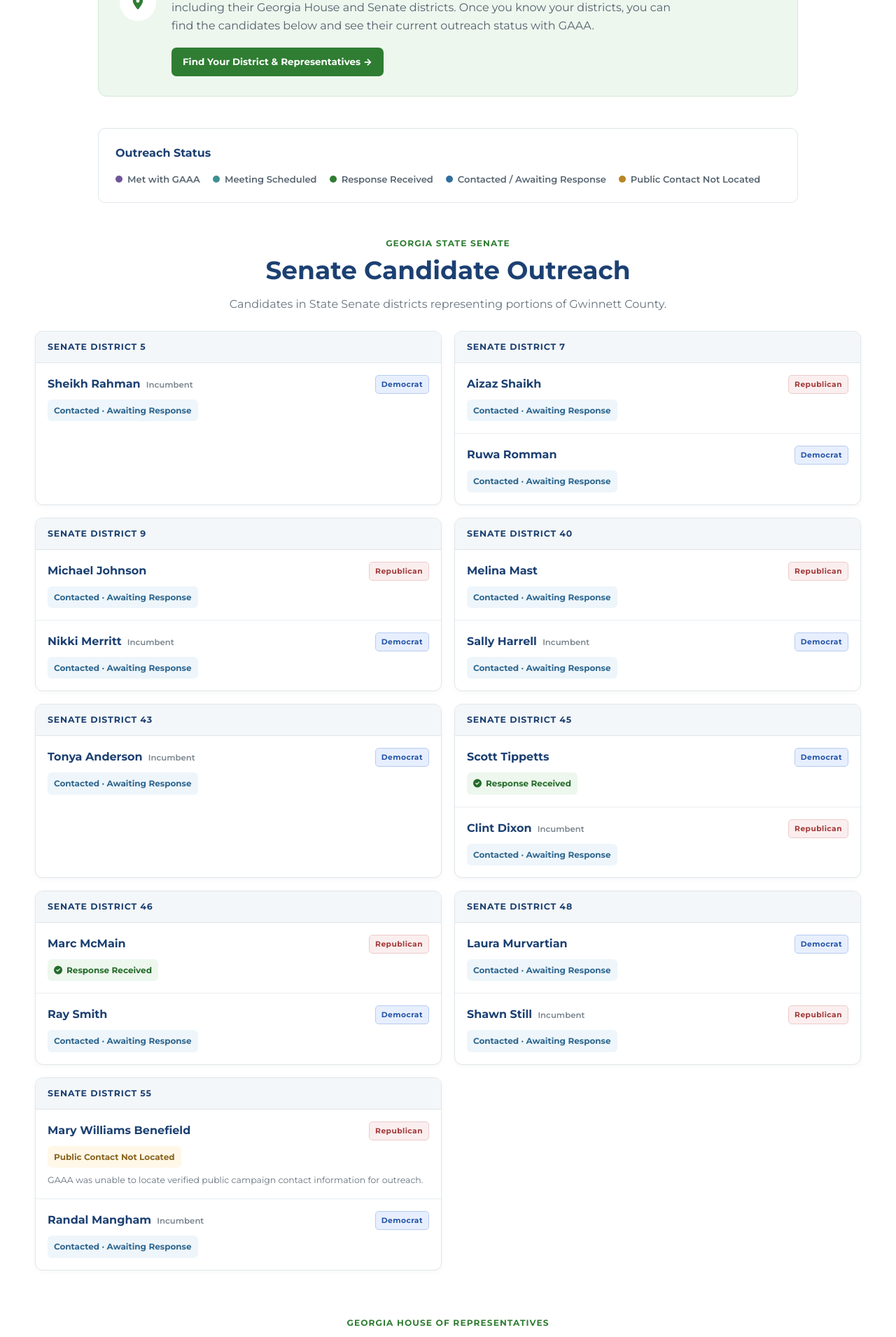
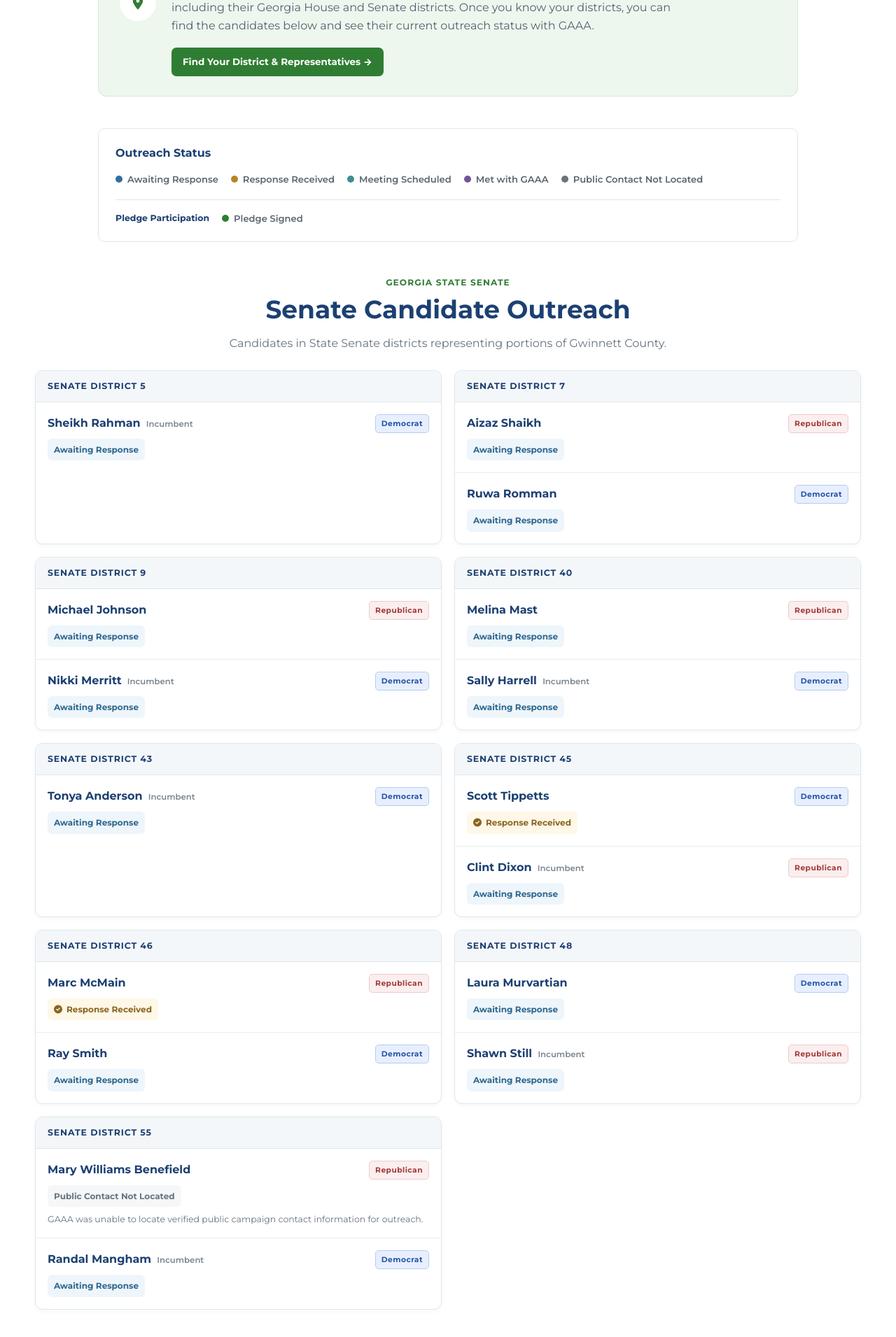
Before and after one commit to whitleybacon/gwinnett-animal-advocacy-alliance, a Jekyll site: the page built from election-2026/state/index.html, in a window 1280 px wide. Shown: the part 1381-3292 px from the top of the page at 70% size. Built offline with Jekyll 4.4.1, drawn with Linux system fonts in a browser that asks for light colours; some of the changed text lies outside the part shown.

Commit message:
Update index.html

```diff
--- a/election-2026/state/index.html
+++ b/election-2026/state/index.html
@@ -276,24 +276,44 @@
     border-radius: 50%;
   }
 
+  .state-election-page .legend-dot.awaiting {
+    background: var(--state-blue);
+  }
+
   .state-election-page .legend-dot.engaged {
-    background: var(--state-green);
+    background: var(--state-gold);
+  }
+
+  .state-election-page .legend-dot.scheduled {
+    background: #3f8f92;
   }
 
   .state-election-page .legend-dot.met {
     background: var(--state-purple);
   }
 
-  .state-election-page .legend-dot.scheduled {
-    background: #3f8f92;
-  }
-
-  .state-election-page .legend-dot.awaiting {
-    background: var(--state-blue);
+  .state-election-page .legend-dot.signed {
+    background: var(--state-green);
   }
 
   .state-election-page .legend-dot.not-located {
-    background: var(--state-gold);
+    background: var(--state-gray);
+  }
+
+  .state-election-page .pledge-legend {
+    margin-top: 18px;
+    padding-top: 16px;
+    display: flex;
+    flex-wrap: wrap;
+    gap: 10px 18px;
+    align-items: center;
+    border-top: 1px solid var(--state-border);
+  }
+
+  .state-election-page .pledge-legend-label {
+    color: var(--state-navy);
+    font-size: .78rem;
+    font-weight: 800;
   }
 
   /* CANDIDATE SECTIONS */
@@ -404,8 +424,13 @@
   }
 
   .state-election-page .status-response {
-    background: var(--state-green-soft);
-    color: #246b2a;
+    background: var(--state-gold-soft);
+    color: #8a651f;
+  }
+
+  .state-election-page .status-scheduled {
+    background: #e9f4f5;
+    color: #2f7477;
   }
 
   .state-election-page .status-met {
@@ -413,14 +438,14 @@
     color: #62448c;
   }
 
-  .state-election-page .status-scheduled {
-    background: #e9f4f5;
-    color: #2f7477;
+  .state-election-page .status-signed {
+    background: var(--state-green-soft);
+    color: #246b2a;
   }
 
   .state-election-page .status-not-located {
-    background: var(--state-gold-soft);
-    color: #8a651f;
+    background: var(--state-gray-soft);
+    color: #687580;
   }
 
   .state-election-page .status-detail {
@@ -467,6 +492,11 @@
     font-size: .88rem;
   }
 
+  .state-election-page .development-badge.finalized {
+    background: var(--state-green-soft);
+    color: #246b2a;
+  }
+
   .state-election-page .pledge-button {
     display: inline-block;
     margin-top: 22px;
@@ -485,11 +515,6 @@
     text-decoration: none;
   }
 
-  .state-election-page .development-badge.finalized {
-    background: var(--state-green-soft);
-    color: #246b2a;
-  }
-
   /* FOOTER NAV */
 
   .state-election-page .state-footer-nav {
@@ -739,8 +764,13 @@
     <div class="legend-items">
 
       <div class="legend-item">
-        <span class="legend-dot met"></span>
-        Met with GAAA
+        <span class="legend-dot awaiting"></span>
+        Awaiting Response
+      </div>
+
+      <div class="legend-item">
+        <span class="legend-dot engaged"></span>
+        Response Received
       </div>
 
       <div class="legend-item">
@@ -749,13 +779,8 @@
       </div>
 
       <div class="legend-item">
-        <span class="legend-dot engaged"></span>
-        Response Received
-      </div>
-
-      <div class="legend-item">
-        <span class="legend-dot awaiting"></span>
-        Contacted / Awaiting Response
+        <span class="legend-dot met"></span>
+        Met with GAAA
       </div>
 
       <div class="legend-item">
@@ -765,6 +790,17 @@
 
     </div>
 
+    <div class="pledge-legend">
+
+      <span class="pledge-legend-label">Pledge Participation</span>
+
+      <div class="legend-item">
+        <span class="legend-dot signed"></span>
+        Pledge Signed
+      </div>
+
+    </div>
+
   </div>
 
 
@@ -810,7 +846,7 @@
           </div>
 
           <span class="candidate-status status-awaiting">
-            Contacted · Awaiting Response
+            Awaiting Response
           </span>
 
         </div>
@@ -834,7 +870,7 @@
           </div>
 
           <span class="candidate-status status-awaiting">
-            Contacted · Awaiting Response
+            Awaiting Response
           </span>
 
         </div>
@@ -847,7 +883,7 @@
           </div>
 
           <span class="candidate-status status-awaiting">
-            Contacted · Awaiting Response
+            Awaiting Response
           </span>
 
         </div>
@@ -871,7 +907,7 @@
           </div>
 
           <span class="candidate-status status-awaiting">
-            Contacted · Awaiting Response
+            Awaiting Response
           </span>
 
         </div>
@@ -888,7 +924,7 @@
           </div>
 
           <span class="candidate-status status-awaiting">
-            Contacted · Awaiting Response
+            Awaiting Response
           </span>
 
         </div>
@@ -912,7 +948,7 @@
           </div>
 
           <span class="candidate-status status-awaiting">
-            Contacted · Awaiting Response
+            Awaiting Response
           </span>
 
         </div>
@@ -929,7 +965,7 @@
           </div>
 
           <span class="candidate-status status-awaiting">
-            Contacted · Awaiting Response
+            Awaiting Response
           </span>
 
         </div>
@@ -957,7 +993,7 @@
           </div>
 
           <span class="candidate-status status-awaiting">
-            Contacted · Awaiting Response
+            Awaiting Response
           </span>
 
         </div>
@@ -999,7 +1035,7 @@
           </div>
 
           <span class="candidate-status status-awaiting">
-            Contacted · Awaiting Response
+            Awaiting Response
           </span>
 
         </div>
@@ -1037,7 +1073,7 @@
           </div>
 
           <span class="candidate-status status-awaiting">
-            Contacted · Awaiting Response
+            Awaiting Response
           </span>
 
         </div>
@@ -1061,7 +1097,7 @@
           </div>
 
           <span class="candidate-status status-awaiting">
-            Contacted · Awaiting Response
+            Awaiting Response
           </span>
 
         </div>
@@ -1078,7 +1114,7 @@
           </div>
 
           <span class="candidate-status status-awaiting">
-            Contacted · Awaiting Response
+            Awaiting Response
           </span>
 
         </div>
@@ -1124,7 +1160,7 @@
           </div>
 
           <span class="candidate-status status-awaiting">
-            Contacted · Awaiting Response
+            Awaiting Response
           </span>
 
         </div>
@@ -1171,7 +1207,7 @@
           </div>
 
           <span class="candidate-status status-awaiting">
-            Contacted · Awaiting Response
+            Awaiting Response
           </span>
         </div>
 
@@ -1185,7 +1221,7 @@
           </div>
 
           <span class="candidate-status status-awaiting">
-            Contacted · Awaiting Response
+            Awaiting Response
           </span>
         </div>
 
@@ -1205,7 +1241,7 @@
           </div>
 
           <span class="candidate-status status-awaiting">
-            Contacted · Awaiting Response
+            Awaiting Response
           </span>
         </div>
 
@@ -1219,7 +1255,7 @@
           </div>
 
           <span class="candidate-status status-awaiting">
-            Contacted · Awaiting Response
+            Awaiting Response
           </span>
         </div>
 
@@ -1242,7 +1278,7 @@
           </div>
 
           <span class="candidate-status status-awaiting">
-            Contacted · Awaiting Response
+            Awaiting Response
           </span>
         </div>
 
@@ -1281,7 +1317,7 @@
           </div>
 
           <span class="candidate-status status-awaiting">
-            Contacted · Awaiting Response
+            Awaiting Response
           </span>
         </div>
 
@@ -1304,7 +1340,7 @@
           </div>
 
           <span class="candidate-status status-awaiting">
-            Contacted · Awaiting Response
+            Awaiting Response
           </span>
         </div>
 
@@ -1327,7 +1363,7 @@
           </div>
 
           <span class="candidate-status status-awaiting">
-            Contacted · Awaiting Response
+            Awaiting Response
           </span>
         </div>
 
@@ -1338,7 +1374,7 @@
           </div>
 
           <span class="candidate-status status-awaiting">
-            Contacted · Awaiting Response
+            Awaiting Response
           </span>
         </div>
 
@@ -1361,7 +1397,7 @@
           </div>
 
           <span class="candidate-status status-awaiting">
-            Contacted · Awaiting Response
+            Awaiting Response
           </span>
         </div>
 
@@ -1397,7 +1433,7 @@
           </div>
 
           <span class="candidate-status status-awaiting">
-            Contacted · Awaiting Response
+            Awaiting Response
           </span>
         </div>
 
@@ -1444,7 +1480,7 @@
           </div>
 
           <span class="candidate-status status-awaiting">
-            Contacted · Awaiting Response
+            Awaiting Response
           </span>
         </div>
 
@@ -1488,7 +1524,7 @@
           </div>
 
           <span class="candidate-status status-awaiting">
-            Contacted · Awaiting Response
+            Awaiting Response
           </span>
         </div>
 
@@ -1511,7 +1547,7 @@
           </div>
 
           <span class="candidate-status status-awaiting">
-            Contacted · Awaiting Response
+            Awaiting Response
           </span>
         </div>
 
@@ -1531,7 +1567,7 @@
           </div>
 
           <span class="candidate-status status-awaiting">
-            Contacted · Awaiting Response
+            Awaiting Response
           </span>
         </div>
 
@@ -1545,7 +1581,7 @@
           </div>
 
           <span class="candidate-status status-awaiting">
-            Contacted · Awaiting Response
+            Awaiting Response
           </span>
         </div>
 
@@ -1568,7 +1604,7 @@
           </div>
 
           <span class="candidate-status status-awaiting">
-            Contacted · Awaiting Response
+            Awaiting Response
           </span>
         </div>
 
@@ -1588,7 +1624,7 @@
           </div>
 
           <span class="candidate-status status-awaiting">
-            Contacted · Awaiting Response
+            Awaiting Response
           </span>
         </div>
 
@@ -1602,7 +1638,7 @@
           </div>
 
           <span class="candidate-status status-awaiting">
-            Contacted · Awaiting Response
+            Awaiting Response
           </span>
         </div>
 
@@ -1649,7 +1685,7 @@
           </div>
 
           <span class="candidate-status status-awaiting">
-            Contacted · Awaiting Response
+            Awaiting Response
           </span>
         </div>
 
@@ -1663,7 +1699,7 @@
           </div>
 
           <span class="candidate-status status-awaiting">
-            Contacted · Awaiting Response
+            Awaiting Response
           </span>
         </div>
 
@@ -1683,7 +1719,7 @@
           </div>
 
           <span class="candidate-status status-awaiting">
-            Contacted · Awaiting Response
+            Awaiting Response
           </span>
         </div>
 
@@ -1694,7 +1730,7 @@
           </div>
 
           <span class="candidate-status status-awaiting">
-            Contacted · Awaiting Response
+            Awaiting Response
           </span>
         </div>
 
@@ -1735,7 +1771,7 @@
           </div>
 
           <span class="candidate-status status-awaiting">
-            Contacted · Awaiting Response
+            Awaiting Response
           </span>
         </div>
 
@@ -1749,7 +1785,7 @@
           </div>
 
           <span class="candidate-status status-awaiting">
-            Contacted · Awaiting Response
+            Awaiting Response
           </span>
         </div>
 
@@ -1772,7 +1808,7 @@
           </div>
 
           <span class="candidate-status status-awaiting">
-            Contacted · Awaiting Response
+            Awaiting Response
           </span>
         </div>
 
@@ -1783,7 +1819,7 @@
           </div>
 
           <span class="candidate-status status-awaiting">
-            Contacted · Awaiting Response
+            Awaiting Response
           </span>
         </div>
 
@@ -1806,7 +1842,7 @@
           </div>
 
           <span class="candidate-status status-awaiting">
-            Contacted · Awaiting Response
+            Awaiting Response
           </span>
         </div>
 
@@ -1817,7 +1853,7 @@
           </div>
 
           <span class="candidate-status status-awaiting">
-            Contacted · Awaiting Response
+            Awaiting Response
           </span>
         </div>
 
@@ -1828,7 +1864,7 @@
   </section>
 
 
-   <!-- STATE PLEDGE -->
+  <!-- STATE PLEDGE -->
 
   <section class="pledge-development">
 
```
